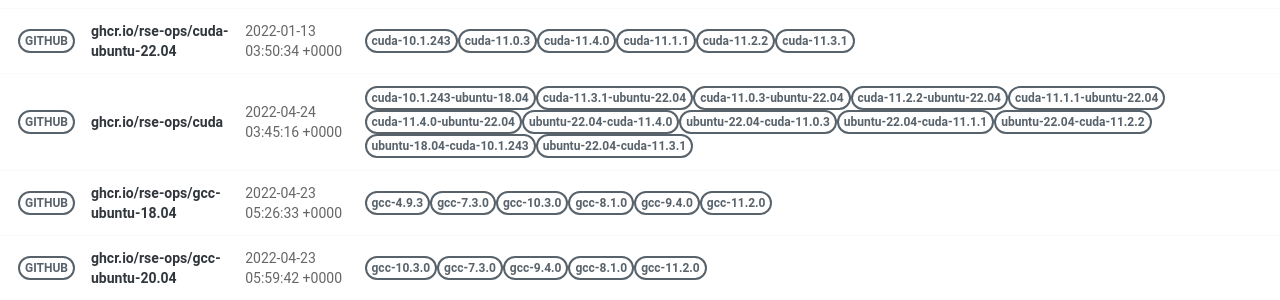
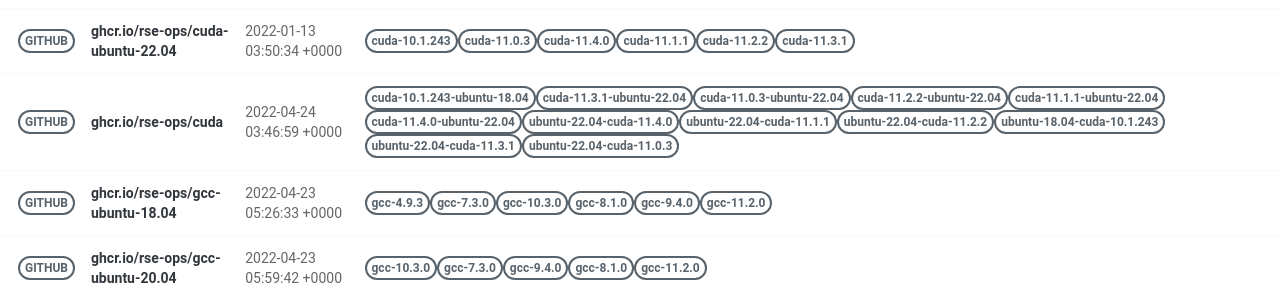
Before and after one commit to rse-ops/docker-images, a Jekyll site: the page built from pages/index.md, in a window 1280 px wide. Shown: the part 421-721 px from the top of the page. Built offline with Jekyll 4.4.1, drawn with Linux system fonts in a browser that asks for light colours; nearby versions of some CDN libraries.

Commit message:
Automated push to update library 2022-04-24

```diff
--- a/_library/ghcr.io-rse-ops-cuda.md
+++ b/_library/ghcr.io-rse-ops-cuda.md
@@ -1,7 +1,7 @@
 ---
 layout: container
 name: ghcr.io/rse-ops/cuda
-updated_at: 2022-04-24 03:45:16.929151
+updated_at: 2022-04-24 03:46:59.542847
 
 
 container_url: https://github.com/orgs/rse-ops/packages/container/package/cuda
```
Also changed, not shown: other parts of _library/ghcr.io-rse-ops-cuda.md (+3 -3 lines).
